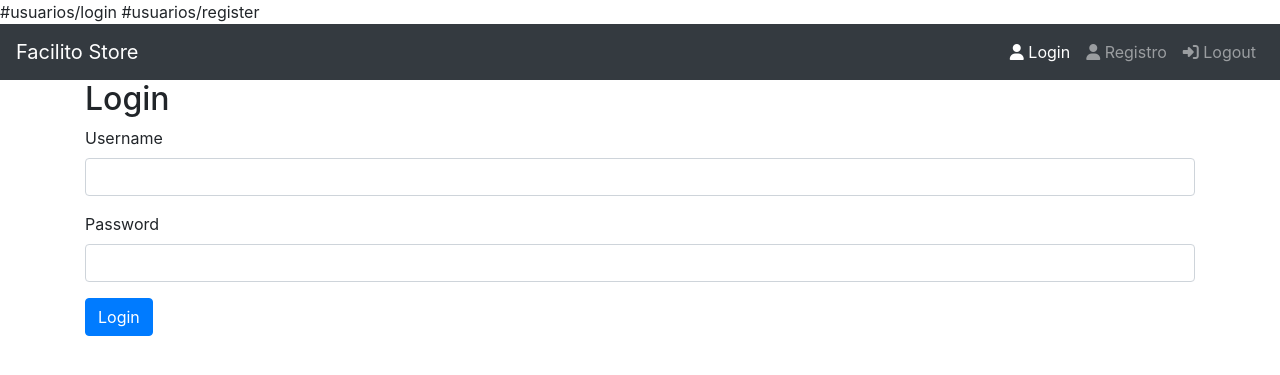
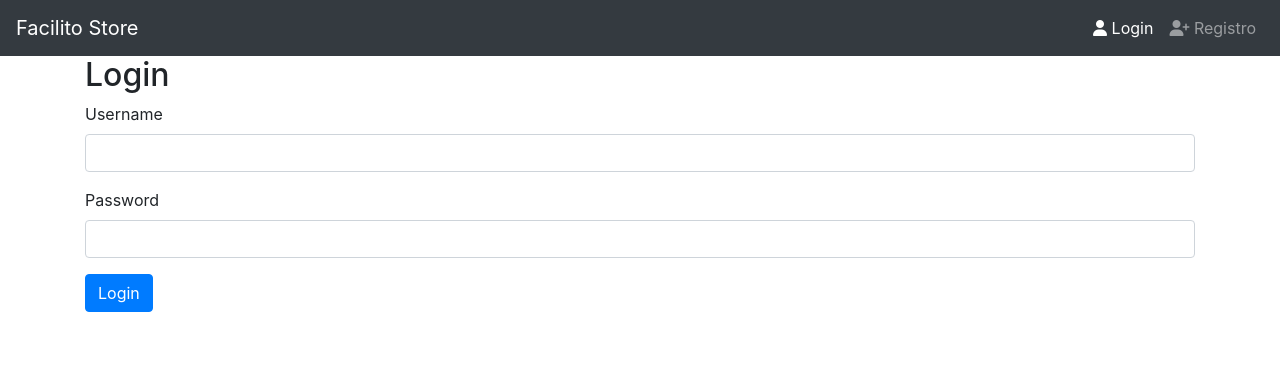
Before and after one commit to Blackstar84/facilito_store, a Django app: page /usuarios/login in a window 1280 px wide. Shown: the top 375 px of the page. Run offline with Django 3.2, Linux system fonts and the light colour scheme; some libraries are stand-ins or nearby versions.

Commit message:
se agrega hasta la clase Usuarios Autenticados

```diff
--- a/facilito_store/templates/navbar.html
+++ b/facilito_store/templates/navbar.html
@@ -1,5 +1,5 @@
-{% url 'login' as login %} #usuarios/login
-{% url 'register' as register %} #usuarios/register
+{% url 'login' as login %}
+{% url 'register' as register %}
 
 <nav class="navbar navbar-expand-md bg-dark navbar-dark">
     <a href="#" class="navbar-brand">Facilito Store</a>
@@ -10,21 +10,24 @@
 
     <div id="navb" class="navbar-collapse collapse hide">
         <ul class="nav navbar-nav ml-auto">
+            {% if user.is_authenticated %}
+                <li class="navbar-item">
+                    <a href="{% url 'logout' %}" class="nav-link">
+                        <span class="fas fa-sign-in-alt"></span>
+                        Logout</a>
+                </li>
+            {% else %}
                 <li class="navbar-item {% if request.path == login %}active{%endif%}">
                     <a href="{{ login }}" class="nav-link">
                         <span class="fas fa-user"></span> Login</a>
                 </li>
                 <li class="navbar-item {% if request.path == register %}active{%endif%}">
                     <a href="{{ register }}" class="nav-link">
-                    <span class="fas fa-user"></span>
+                        <span class="fas fa-user-plus"></span>
                         Registro</a>
                 </li>
-            <li class="navbar-item">
-                <a href="{% url 'logout' %}" class="nav-link">
-                    <span class="fas fa-sign-in-alt"></span>
-                    Logout</a>
-            </li>
 
+            {% endif %}
         </ul>
     </div>
 </nav>
--- a/facilito_store/views.py
+++ b/facilito_store/views.py
@@ -22,6 +22,9 @@ def index(request):
 
 def login_view(request):
     # print(request.method)
+    if request.user.is_authenticated:
+        return redirect('index')
+
     if request.method == 'POST':
         username = request.POST.get('username') #Diccionario
         password = request.POST.get('password') #Diccionario
@@ -44,6 +47,9 @@ def logout_view(request):
     return redirect('login')
 
 def register(request):
+    if request.user.is_authenticated:
+        return redirect('index')
+
     form = RegisterForm(request.POST or None)
     if request.POST and form.is_valid():
         # username = form.cleaned_data.get('username') # Diccionario
```
Also changed, not shown: db.sqlite3. Lines whose indentation alone changed are shown as unchanged.
